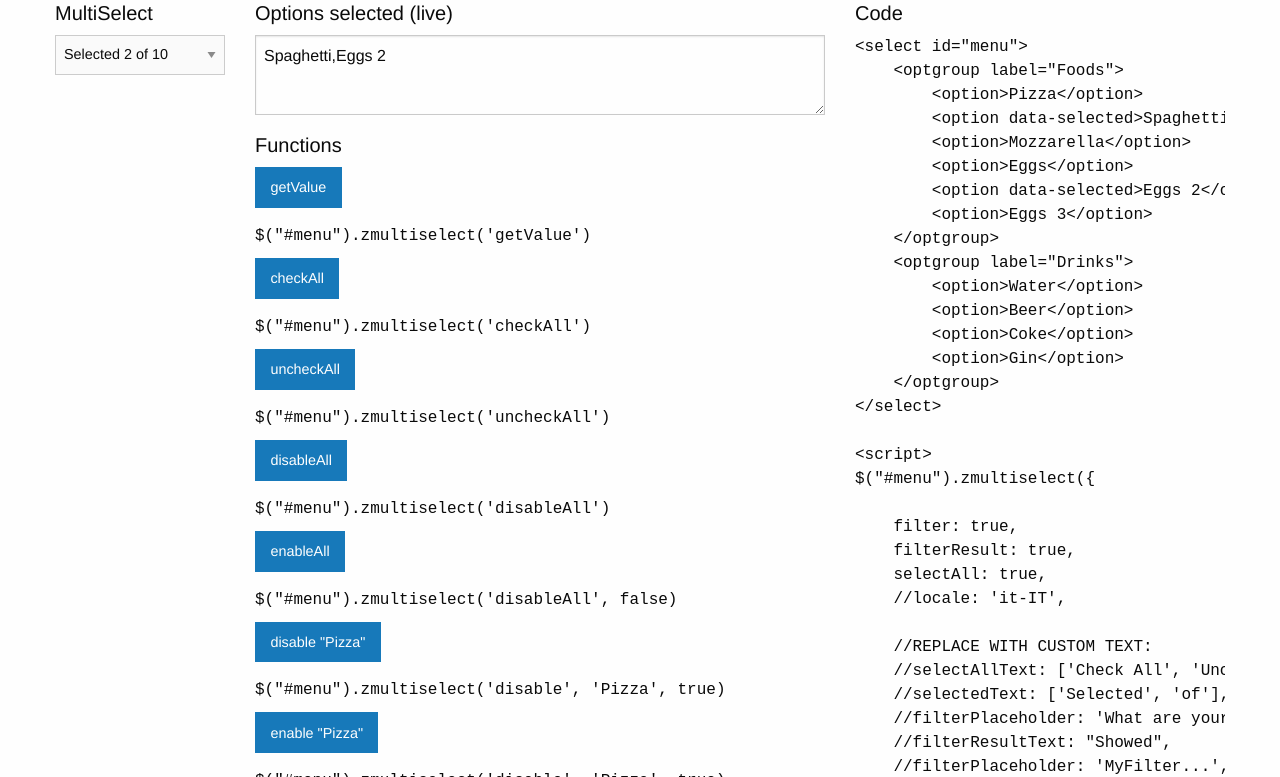
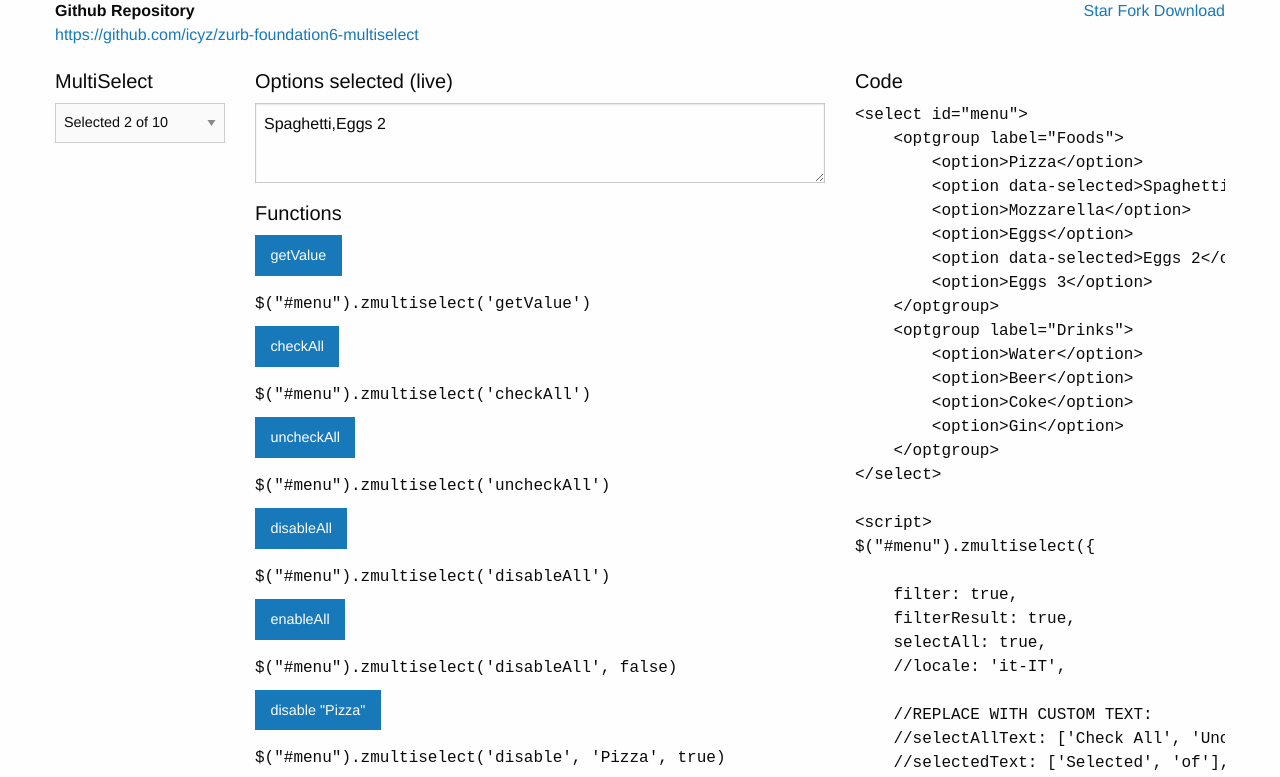
Before and after one commit to icyz/zurb-foundation6-multiselect, a website: page docs-example/index.html in a window 1280 px wide. Shown: the part 76-853 px from the top of the page. Drawn offline with Linux system fonts and the light colour scheme; a script that the page names is missing.

Commit message:
docs/example

```diff
--- a/docs-example/index.html
+++ b/docs-example/index.html
@@ -20,6 +20,7 @@
             padding-bottom: 10px;
         }
     </style>
+    <script async defer src="https://buttons.github.io/buttons.js"></script>
 </head>
 <body>
 <div class="grid-container">
@@ -27,7 +28,19 @@
         <div class="large-12 cell">
             <h1>ZMultiSelect Foundation 6 // Example + Docs</h1>
         </div>
+        <div class="small-6 cell">
+            <div><strong>Github Repository</strong></div>
+            <a href="https://github.com/icyz/zurb-foundation6-multiselect" target="_blank">https://github.com/icyz/zurb-foundation6-multiselect</a>
+        </div>
+        <div class="small-6 cell text-right">
+            <a class="github-button" href="https://github.com/icyz/zurb-foundation6-multiselect" data-icon="octicon-star" data-size="large" aria-label="Star icyz/zurb-foundation6-multiselect on GitHub">Star</a>
+            <a class="github-button" href="https://github.com/icyz/zurb-foundation6-multiselect/fork" data-icon="octicon-repo-forked" data-size="large" aria-label="Fork icyz/zurb-foundation6-multiselect on GitHub">Fork</a>
+            <a class="github-button" href="https://github.com/icyz/zurb-foundation6-multiselect/archive/master.zip" data-icon="octicon-cloud-download" data-size="large" aria-label="Download icyz/zurb-foundation6-multiselect on GitHub">Download</a>
+        </div>
+    </div>
 
+
+    <div class="grid-x grid-padding-x" style="padding-top:20px;">
         <div class="large-2 cell">
             <h5>MultiSelect</h5>
 
```
